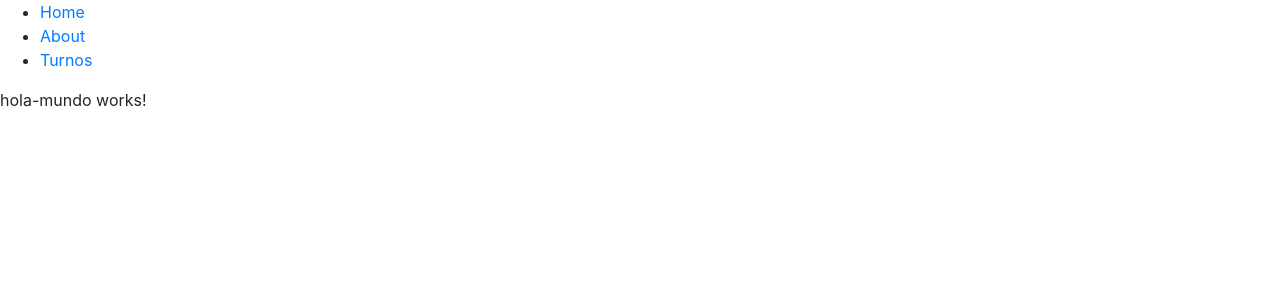
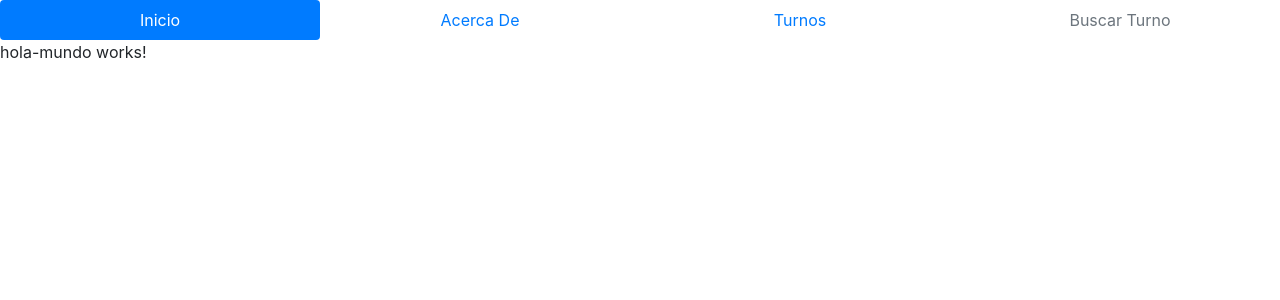
Before and after one commit to GabrielEspina/Cliente, an Angular app: page / in a window 1280 px wide. Shown: the top 300 px of the page. Built offline with nearby package versions, Linux system fonts and the light colour scheme; no server answers.

Commit message:
Probando navbar

```diff
--- a/src/app/app.component.html
+++ b/src/app/app.component.html
@@ -1,9 +1,11 @@
 <link rel="stylesheet" href="https://stackpath.bootstrapcdn.com/bootstrap/4.3.1/css/bootstrap.min.css" integrity="sha384-ggOyR0iXCbMQv3Xipma34MD+dH/1fQ784/j6cY/iJTQUOhcWr7x9JvoRxT2MZw1T" crossorigin="anonymous">
 
-<ul>
-    <li><a routerLink="/">Home</a></li>
-    <li><a routerLink="/about">About</a></li>
-    <li><a routerLink="/turnos">Turnos</a></li>
-</ul>
+
+<nav class="nav nav-pills nav-justified">
+  <a class="nav-item nav-link {{boton.inicio}}" routerLink="/" (click) ="activar('inicio')">Inicio</a>
+  <a class="nav-item nav-link {{boton.acerca}}" routerLink="/about" (click) ="activar('acerca')">Acerca De</a>
+  <a class="nav-item nav-link {{boton.acerca}}" routerLink="/turnos"(click) ="activar('turno')">Turnos</a>
+  <a class="nav-item nav-link disabled" routerLink="/" tabindex="-1" aria-disabled="true">Buscar Turno</a>
+</nav>
 
 <router-outlet></router-outlet>
--- a/src/app/app.component.ts
+++ b/src/app/app.component.ts
@@ -12,6 +12,20 @@ export class AppComponent {
   title = 'cliente';
   posts = [];
 
+  boton = {
+    inicio : "active",
+    acerca : "",
+    turnos : "",
+    buscar : "",
+  }
+
+  activado = "";
+  activar(boton){
+    this.boton[this.activado] = "";
+    this.boton[boton] = "active";
+    this.activado = boton;
+  }
+
   constructor(private dataService: DataService){
     this.dataService.getData().subscribe(data =>{
       console.log(data);
```
